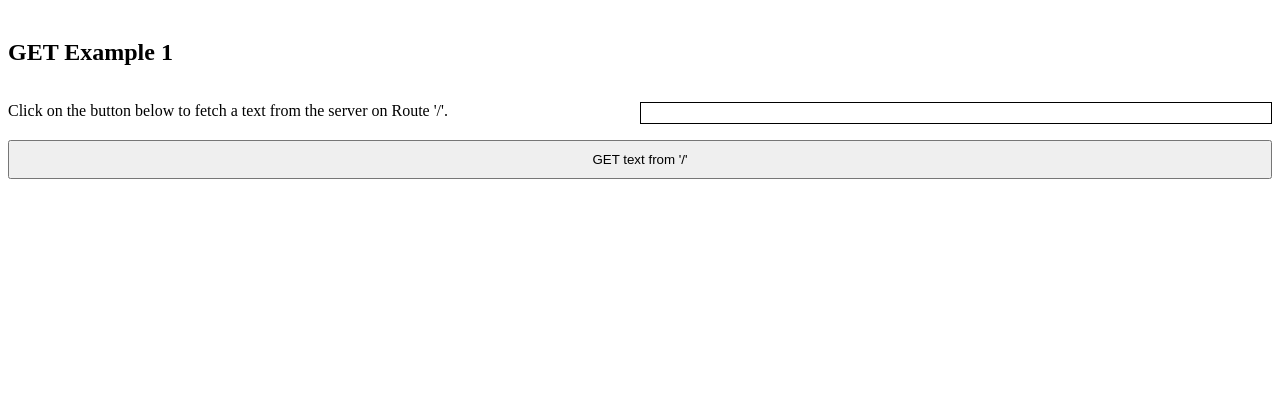
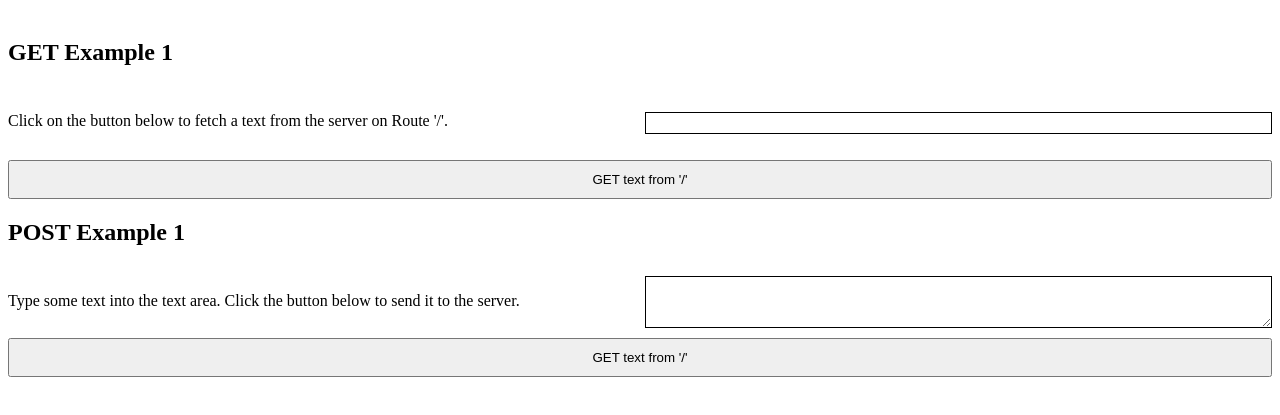
Before and after one commit to arisslin/express-playground, a website built with Parcel: page src/client/index.html in a window 1280 px wide. Shown: the part 61-476 px from the top of the page. Built offline with nearby package versions, Linux system fonts and the light colour scheme.

Commit message:
Add and style example 1 for post

```diff
--- a/src/client/index.html
+++ b/src/client/index.html
@@ -14,15 +14,25 @@
   <body>
     <h1>Express Playground Client</h1>
 
-    <section class="example-1">
-      <h2 class="example-1__headline">GET Example 1</h2>
-      <p class="example-1__description">
+    <section class="get-example-1">
+      <h2 class="get-example-1__headline">GET Example 1</h2>
+      <p class="get-example-1__description">
         Click on the button below to fetch a text from the server on Route '/'.
       </p>
-      <p class="example-1__response" data-js="get-response-1"></p>
-      <button class="example-1__button" data-js="get-button-1">
+      <p class="get-example-1__response" data-js="get-response-1"></p>
+      <button class="get-example-1__button" data-js="get-button-1">
         GET text from '/'
       </button>
     </section>
+
+    <section class="post-example-1">
+      <h2 class="post-example-1__headline">POST Example 1</h2>
+      <p class="post-example-1__description">
+        Type some text into the text area. Click the button below to send it to
+        the server.
+      </p>
+      <textarea class="post-example-1__textarea"></textarea>
+      <button class="post-example-1__button">GET text from '/'</button>
+    </section>
   </body>
 </html>
--- a/src/client/styles.css
+++ b/src/client/styles.css
@@ -2,8 +2,10 @@
   box-sizing: border-box;
 }
 
-.example-1 {
+.get-example-1,
+.post-example-1 {
   display: grid;
+  grid-gap: 10px;
   grid-template-columns: 1fr 1fr;
   grid-template-rows: auto;
   grid-template-areas:
@@ -12,21 +14,25 @@
     'button button';
 }
 
-.example-1__headline {
+.get-example-1__headline,
+.post-example-1__headline {
   grid-area: headline;
 }
 
-.example-1__description {
+.get-example-1__description,
+.post-example-1__description {
   grid-area: description;
 }
 
-.example-1__response {
+.get-example-1__response,
+.post-example-1__textarea {
   grid-area: response;
   border: 1px solid black;
   padding: 10px;
 }
 
-.example-1__button {
+.get-example-1__button,
+.post-example-1__button {
   grid-area: button;
   padding: 10px;
 }
```
